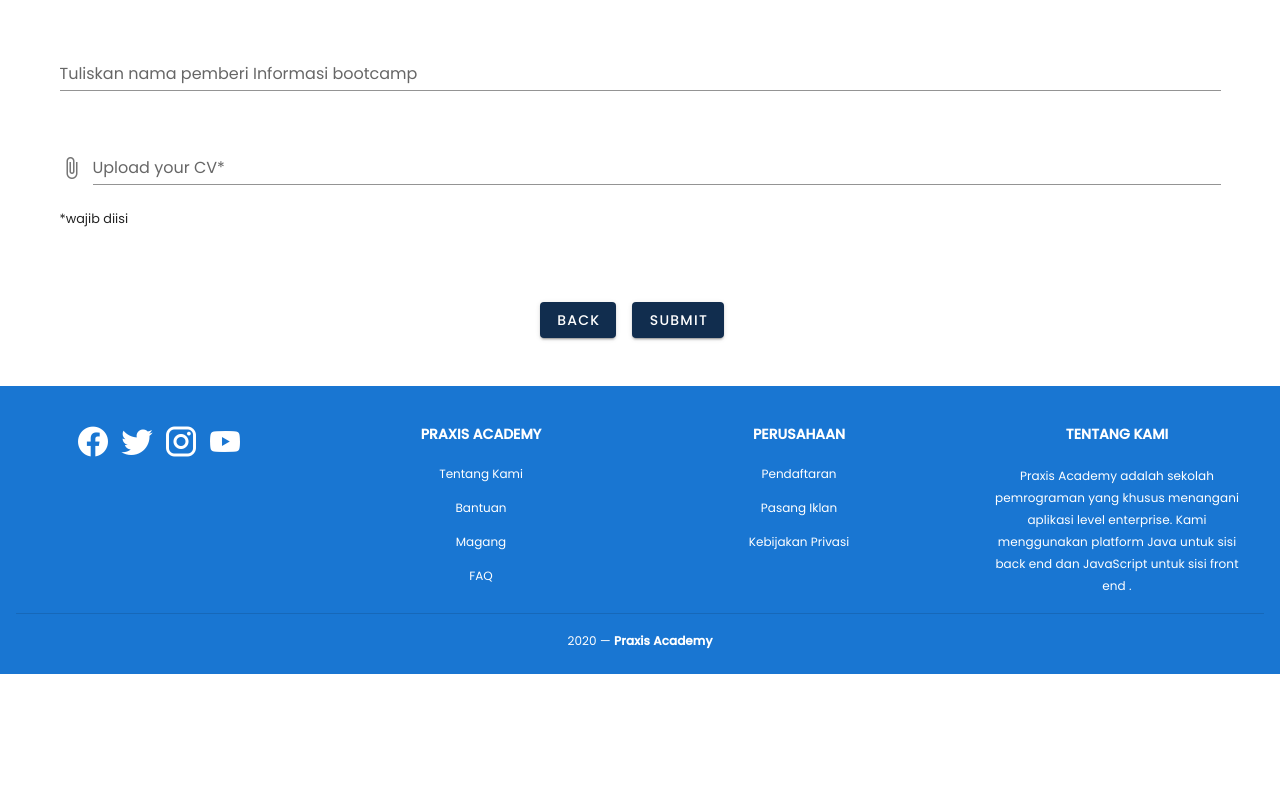
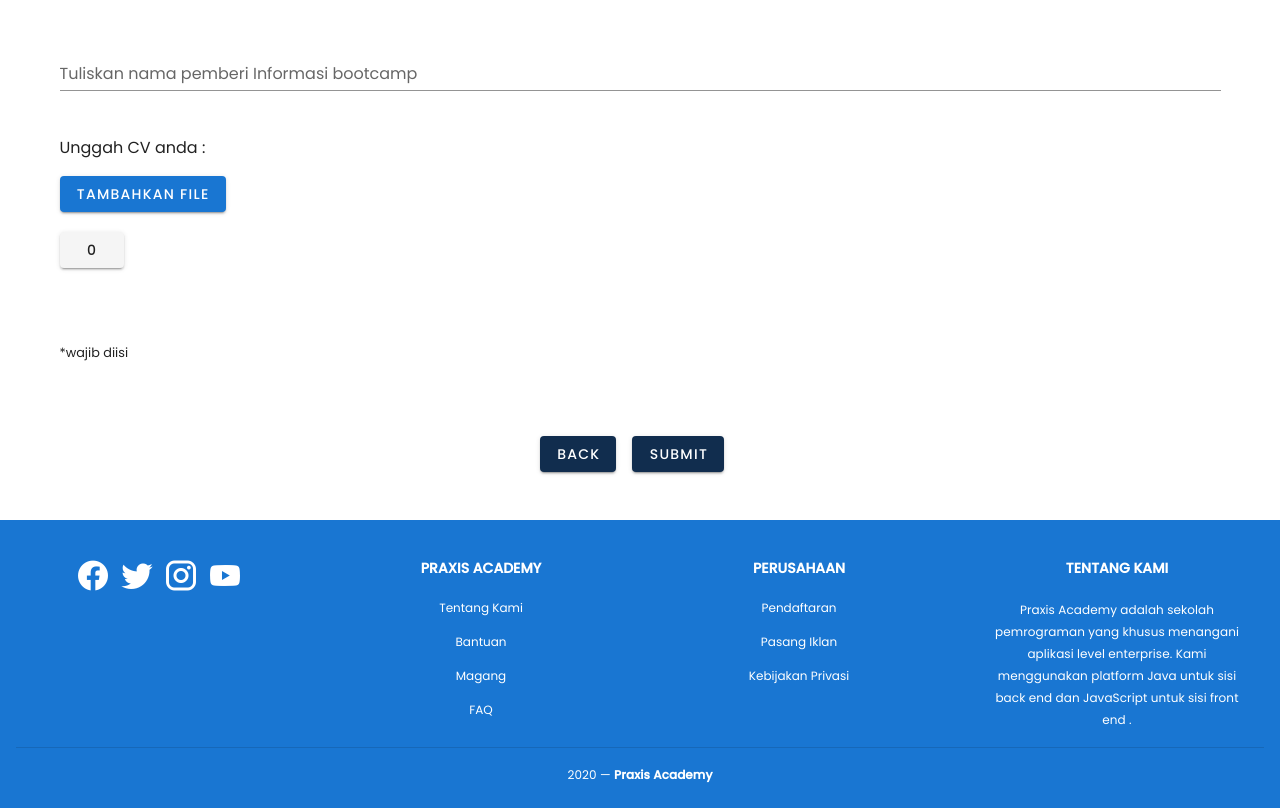
Before and after one commit to praxis-academy-2020/praxis-online-school, a Vue app in the folder frontend/: page /register/formulir in a window 1280 px wide. Shown: the part 2760-3568 px from the top of the page. Before the commit the page ends 3434 px from the top, so only its background shows below. Built offline with nearby package versions, Linux system fonts and the light colour scheme; what vue-sweetalert2 would draw is missing.

Commit message:
modal regist 50%

```diff
--- a/frontend/src/components/form-register.vue
+++ b/frontend/src/components/form-register.vue
@@ -207,18 +207,72 @@
           </v-col>
         </v-row>
 
+        <v-row class="d-flex flex-column">
+          <v-col class="d-flex flex-column">
+            <v-dialog v-model="dialog" persistent max-width="600px">
+              <template v-slot:activator="{ on, attrs }">
+                <div>
+                  <p>Unggah CV anda :</p>
+                  <v-btn color="primary" dark v-bind="attrs" v-on="on">Tambahkan file</v-btn>
+                </div>
+              </template>
+
+              <!-- modal -->
+              <v-card>
+                <v-card-title>
+                  <span class="headline">Tambahkan file</span>
+                </v-card-title>
+                <v-card-text>
+                  <v-container>
                     <v-row>
                       <v-col>
+                        <v-form ref="files" lazy-validation>
                           <v-file-input
                             v-model="uploadedFiles"
                             multiple
+                            @change="files()"
                             :rules="inputVal"
                             label="Upload your CV*"
                           ></v-file-input>
+                        </v-form>
+                      </v-col>
+                    </v-row>
+                  </v-container>
+                  <small>*indicates required field</small>
+                </v-card-text>
+                <v-card-actions>
+                  <v-spacer></v-spacer>
+                  <div v-if="isLoadingDialog">
+                    <v-progress-circular indeterminate color="primary"></v-progress-circular>
+                  </div>
+
+                  <div v-else>
+                    <v-btn color="blue darken-1" text @click="dialog = false">Cancel</v-btn>
+                    <v-btn
+                      color="blue darken-1"
+                      v-show="this.showButton"
+                      text
+                      @click="upload()"
+                    >Upload</v-btn>
+                  </div>
+                </v-card-actions>
+              </v-card>
+            </v-dialog>
+
+            <div>
+              <v-btn
+                class="mt-5 rounded"
+
+              >{{this.uploadedFiles === null ? "No files" : this.uploadedFiles.length}}</v-btn>
+            </div>
           </v-col>
         </v-row>
 
+        <v-row class="mt-15">
+          <v-col>
             <small>*wajib diisi</small>
+          </v-col>
+        </v-row>
 
         <div v-show="isError">
           <v-row class="d-flex justify-center">
@@ -266,6 +320,9 @@ export default {
       isErrorNetwork: false,
       tanggal: false,
       isLoading: false,
+      dialog: false,
+      isLoadingDialog: false,
+      showButton: false,
 
       // select
       kelas: [
@@ -310,7 +367,7 @@ export default {
         bootCamp: "",
         uploadedFileResponses: []
       },
-      uploadedFiles: null,
+      uploadedFiles: [],
 
       // validate
       nameVal: [v => v.length >= 3 || "name length is 3 character"],
@@ -335,10 +392,21 @@ export default {
     };
   },
   methods: {
-    submit: async function() {
+    files: function() {
+      if (this.uploadedFiles.length > 0) {
+        this.showButton = true;
+      } else {
+        this.showButton = false;
+      }
+    },
+    upload: async function() {
+      if (this.$refs.files.validate()) {
+        this.isLoadingDialog = true;
+
+        try {
           // data file
           let formData = await new FormData();
-      console.log('state ', this.uploadedFiles);
+          console.log("state ", this.uploadedFiles);
 
           // single file
           // formData.append("file", this.uploadedFiles);
@@ -356,13 +424,6 @@ export default {
 
           console.log("input file ", formData.getAll("files"));
 
-      if (this.$refs.form.validate()) {
-        this.isLoading = true;
-
-        try {
-          // data
-          let data = await api.postPeserta(this.data);
-
           // file
           // let file = await api.postFile(formData, {
           //   headers: {
@@ -377,15 +438,30 @@ export default {
             }
           });
 
-          // all data
-          // let allData = await api.postPeserta(formData, {
-          //   headers: {
-          //     "Content-Type": "multipart/form-data"
-          //   }
-          // });
+          let data = files.data;
+
+          console.log("file upload ", data);
+          this.isLoadingDialog = false;
+        } catch (err) {
+          console.log("err file ", err);
+          this.isLoadingDialog = false;
+        }
+      } else {
+        this.isLoadingDialog = false;
+        console.log("upload error coyy");
+      }
+    },
+
+    submit: async function() {
+      if (this.$refs.form.validate()) {
+        this.isLoading = true;
+
+        try {
+          // data
+          let data = await api.postPeserta(this.data);
 
           // selesai
-          console.log("selesai ", files, data);
+          console.log("selesai ", data);
           this.$swal({
             icon: "success",
             title: "Berhasil mendaftar"
```
Lines whose indentation alone changed are shown as unchanged.
